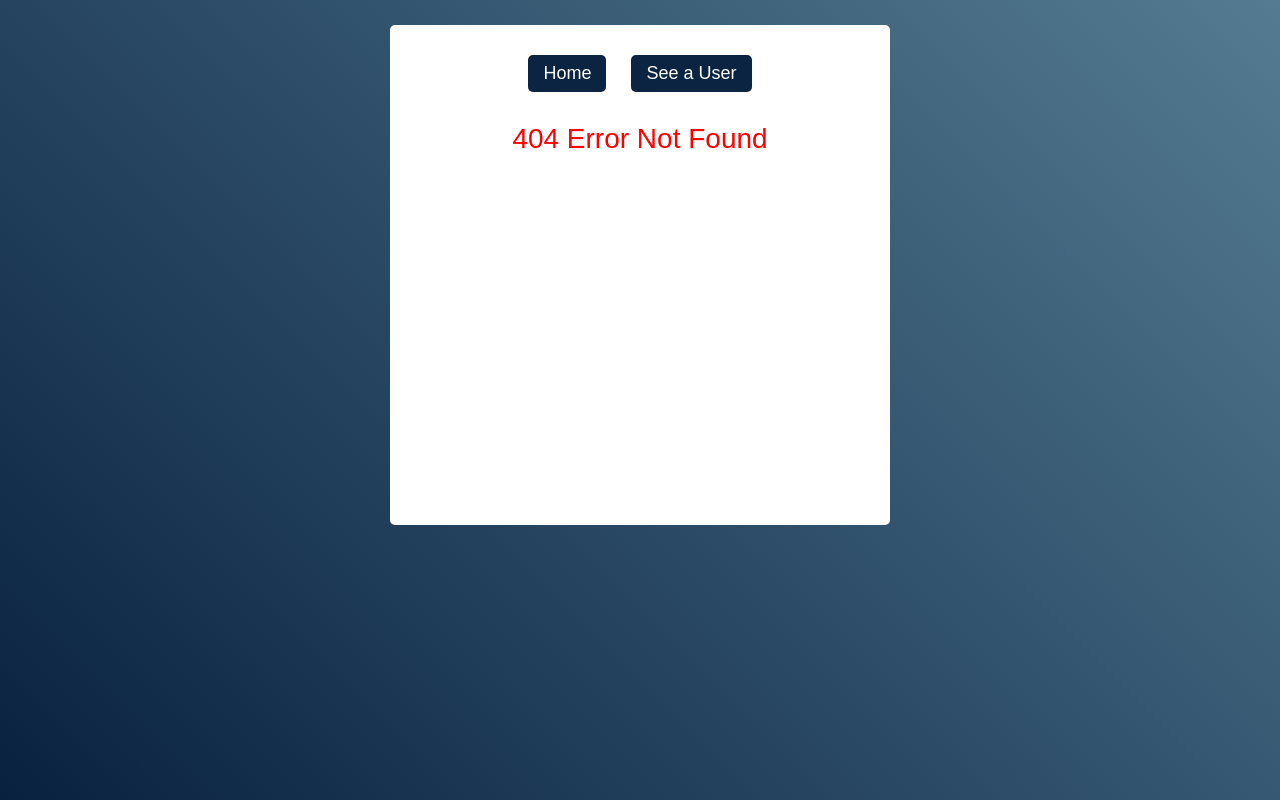
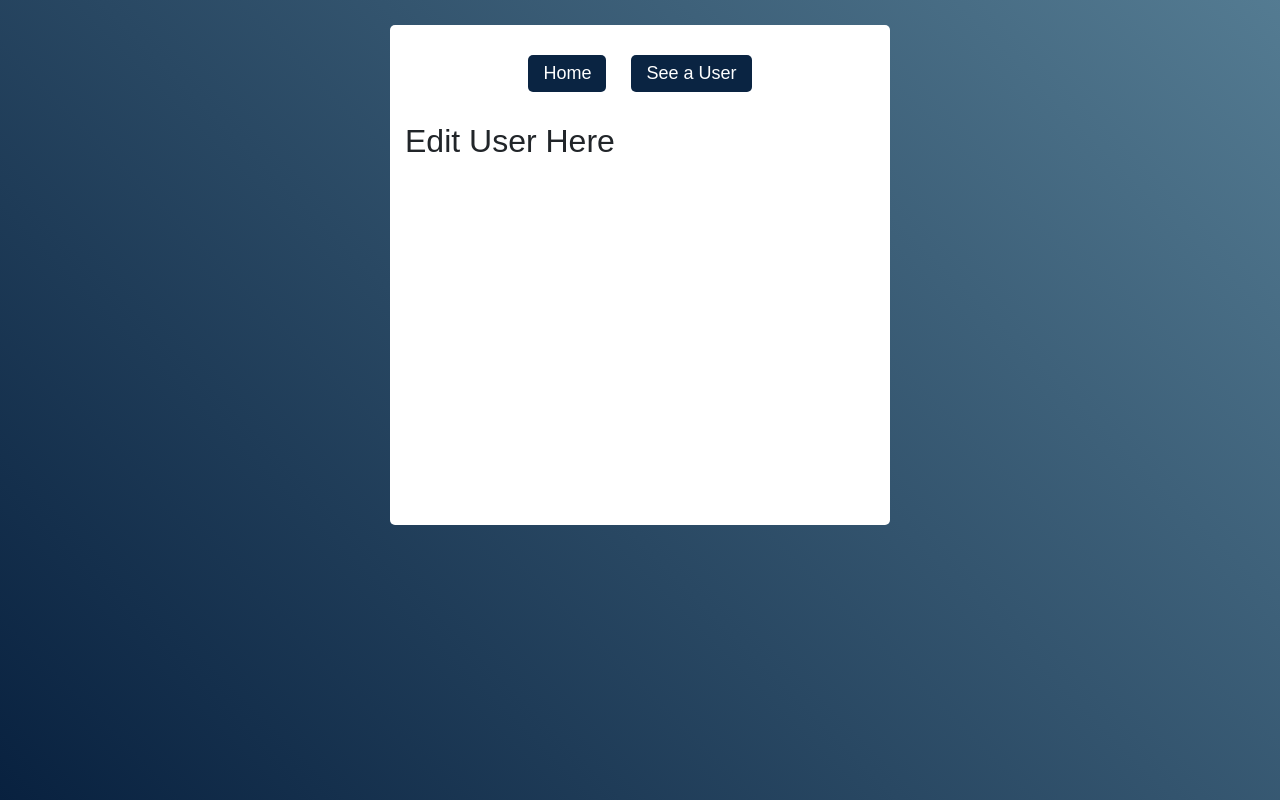
Before and after one commit to shafik720/Coding-Challenge, a React (Create React App) app: page /editUser/1 in a window 1280 px wide. Before the commit this address had no page. Built offline with nearby package versions, Linux system fonts and the light colour scheme; the HTML template or start-up script is replaced by a standard one.

Commit message:
navigation from single user to edit that user page done

```diff
--- a/src/App.js
+++ b/src/App.js
@@ -8,6 +8,7 @@ import Header from './Components/Header/Header';
 import { ToastContainer } from 'react-toastify';
 import 'react-toastify/dist/ReactToastify.css';
 import FindSingleUser from './Components/FindUser/FindSingleUser/FindSingleUser';
+import EditUser from './Components/EditUser/EditUser';
 
 
 function App() {
@@ -20,6 +21,7 @@ function App() {
             <Route path='/' element={<Home></Home>}></Route>
             <Route path='/findUser' element={<FindUser></FindUser>}></Route>
             <Route path='/findSingleUser/:userName' element={<FindSingleUser></FindSingleUser>}></Route>
+            <Route path='/editUser/:userName' element={<EditUser></EditUser>}></Route>
 
             <Route path='*' element={<ErrorPage></ErrorPage>}></Route>
           </Routes>
--- /dev/null
+++ b/src/Components/EditUser/EditUser.js
@@ -0,0 +1,12 @@
+import React from 'react';
+
+const EditUser = () => {
+
+    return (
+        <div>
+            <h2>Edit User Here</h2>
+        </div>
+    );
+};
+
+export default EditUser;
--- a/src/Components/FindUser/FindSingleUser/FindSingleUser.js
+++ b/src/Components/FindUser/FindSingleUser/FindSingleUser.js
@@ -1,12 +1,14 @@
 import React, { useEffect, useState } from 'react';
-import { useParams } from 'react-router';
+import { useNavigate, useParams } from 'react-router';
 import { getFromDb } from '../../Utilities/fakeDb';
 import useCatagory from '../../Utilities/Hooks/useCatagory';
 import './FindSingleUser.css';
 
 const FindSingleUser = () => {
     const { userName } = useParams();
+    const navigate = useNavigate();
 
+    // getting saved user data from database
     const user = getFromDb(userName);
 
     // setting up a loading screen before loading the sector catagory
@@ -15,12 +17,15 @@ const FindSingleUser = () => {
     // this hook will get all the data for sector catagory
     const [catagory, setCatagory] = useCatagory(isLoading, setIsLoading);
 
-    catagory.map(index => console.log(index.deta[1]))
-
     if (isLoading) {
         return <div>Loading...</div>;
     }
 
+    // Edit functionality
+    const handleEditButton = (username) => {
+        const url = `/editUser/${username}`;
+        navigate(url);
+    }
     return (
         <div>
             <h5 className='mt-4'>User Details : </h5>
@@ -38,7 +43,7 @@ const FindSingleUser = () => {
                         {/* Showing user's Sectors */}
                         <tr   className=''>
                             <td className='fw-bold text-start'>Sector :</td>
-                            <td className='strong-text1 text-end'>{catagory.map(index => <p>{index.deta[0] == user?.catagoryId && index.deta[1]}</p>)}</td>
+                            <td className='strong-text1 text-end'>{catagory.map(index => <p key={index.deta[0]}>{index.deta[0] == user?.catagoryId && index.deta[1]}</p>)}</td>
                         </tr>
                         {/* Showing user agreement */}
                         <tr   className=''>
@@ -47,7 +52,7 @@ const FindSingleUser = () => {
                         </tr>
                     </tbody>
                 </table>
-                <button className="edit-button my-5">Edit This User</button>
+                <button onClick={()=>handleEditButton(user.userName)} className="edit-button my-5">Edit This User</button>
             </div>
         </div>
     );
```
